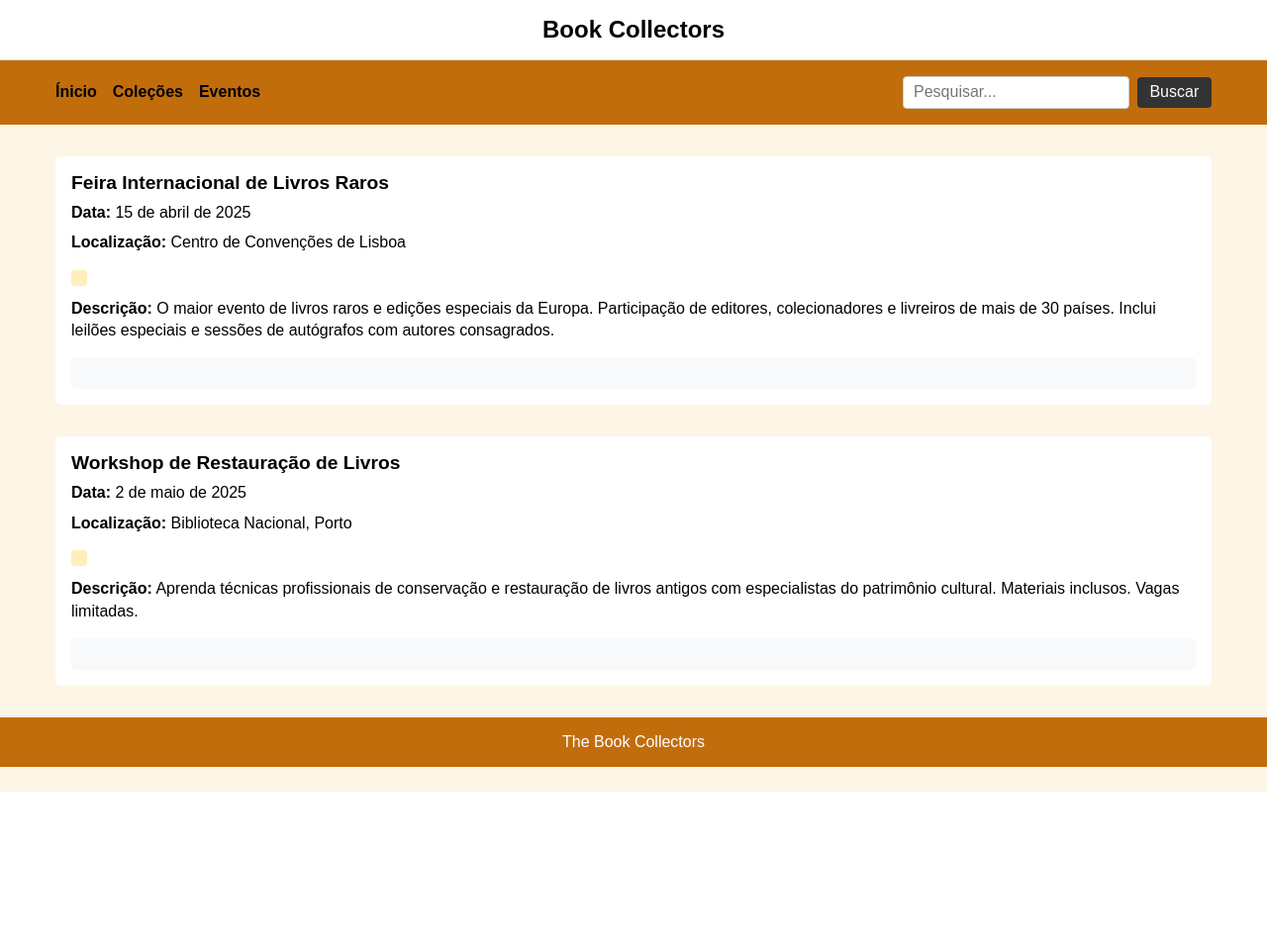
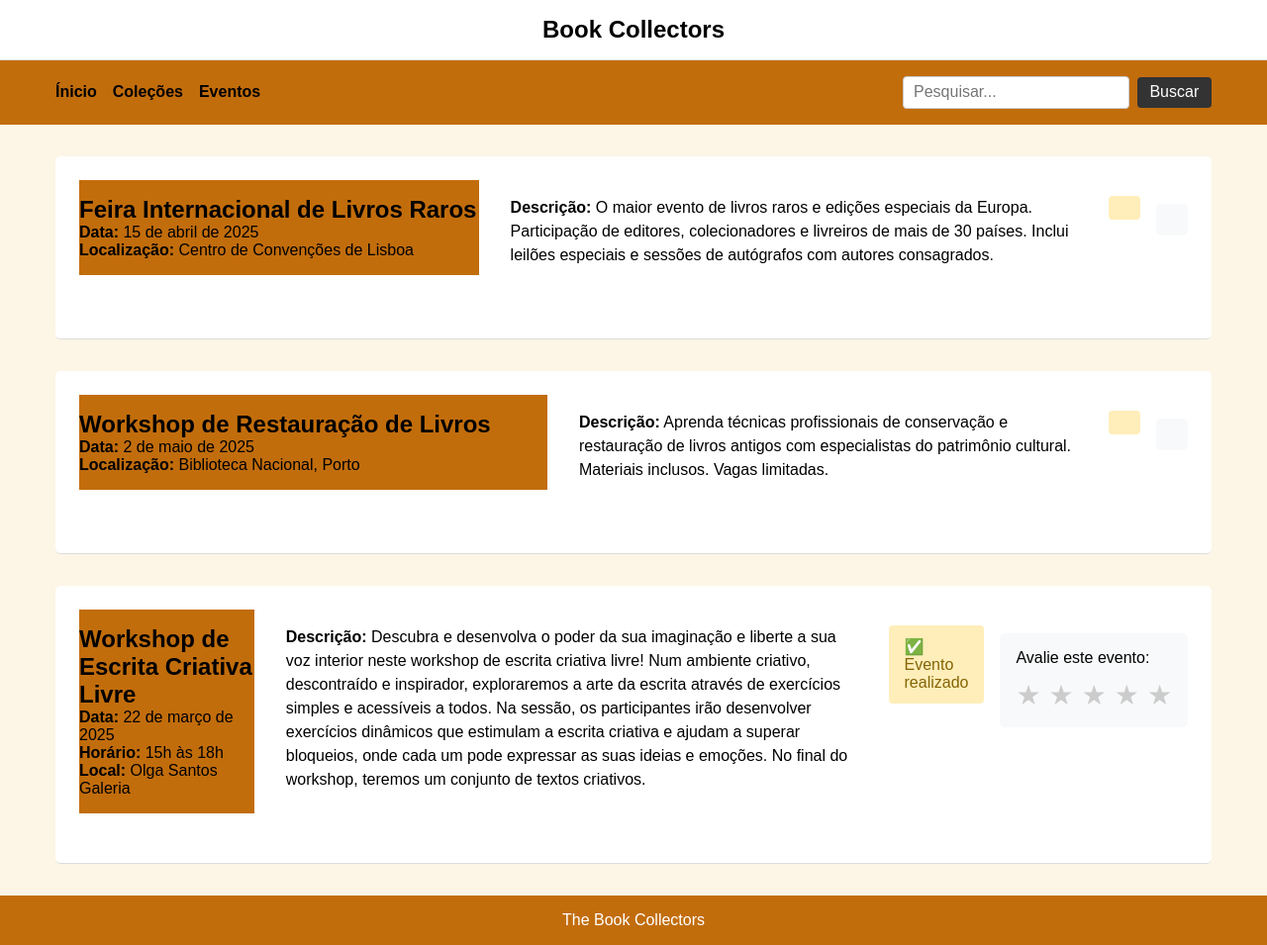
Before and after one commit to nicovicar/SINF1_2025-4, a PHP site: page /html/eventos.html in a window 1280 px wide. Shown: the whole page at 99% size. Before the commit the page ends 800 px from the top, so only its background shows below. Run offline with PHP 8.4, Linux system fonts and the light colour scheme.

Commit message:
eventos atualizado

```diff
--- a/css/styles.css
+++ b/css/styles.css
@@ -195,3 +195,52 @@
     text-align: center;
     padding: 1rem;
   }
+
+/* Design para a página de eventos */
+.eventos-page article.evento {
+  margin: 2rem auto;
+  padding: 1.5rem;
+  border-bottom: 1px solid #ddd;
+}
+
+.eventos-page .alerta-evento {
+  background-color: #ffeeba;
+  color: #856404;
+  padding: 0.75rem 1rem;
+  border-radius: 4px;
+  margin: 1rem 0;
+  display: inline-block;
+}
+
+.eventos-page .avaliacao {
+  margin-top: 1.5rem;
+  padding: 1rem;
+  background-color: #f8f9fa;
+  border-radius: 5px;
+}
+
+.eventos-page .estrelas {
+  display: flex;
+  gap: 0.5rem;
+  margin-top: 0.75rem;
+}
+
+.eventos-page .estrela {
+  cursor: pointer;
+  color: #ccc;
+  font-size: 1.75rem;
+  transition: color 0.2s;
+}
+
+.eventos-page .estrela:hover,
+.eventos-page .estrela.ativa {
+  color: #ffc107;
+}
+
+.bloco-lateral {
+  background-color: #c26d0c; /* Exemplo de cor de fundo laranja */
+  color: #000;              /* Cor do texto */
+  padding: 1rem;           /* Espaçamento interno (ajuste conforme desejar) */
+  margin-bottom: 1rem;     /* Espaçamento externo inferior (opcional) */
+  border-radius: 5px;      /* Borda arredondada (opcional) */
+}
--- a/html/PoppyWar.html
+++ b/html/PoppyWar.html
@@ -54,7 +54,7 @@
                 <ul>
                     <li><a href="index.html">Ínicio</a></li>
                     <li><a href="collections.html">Coleções</a></li>
-                    <li><a href="#eventos">Eventos</a></li>
+                    <li><a href="eventos.html">Eventos</a></li>
                 </ul>
             </nav>
 
--- a/html/eventos.html
+++ b/html/eventos.html
@@ -1,50 +1,51 @@
 <!DOCTYPE html>
 <html lang="pt">
-
 <head>
   <meta charset="UTF-8" />
   <meta name="viewport" content="width=device-width, initial-scale=1.0" />
   <title>The Book Collectors - Eventos</title>
   <link rel="stylesheet" href="../css/styles.css" />
+  <!-- O excerto de design específico para a página de eventos está no CSS, conforme solicitado -->
+</head>
 <style>
-        .alerta-evento {
-            background-color: #ffeeba;
-            color: #856404;
-            padding: 0.5rem;
-            border-radius: 4px;
-            margin: 0.5rem 0;
-            display: inline-block;
-        }
-
-        .avaliacao {
-            margin-top: 1rem;
+    /* Estilos específicos para a página de eventos */
+    .evento {
+      display: flex;
+      align-items: flex-start;
+      gap: 1rem;
+      margin: 2rem 0;
       padding: 1rem;
-            background-color: #f8f9fa;
+      background-color: #fff;
       border-radius: 5px;
     }
-
-        .estrelas {
-            display: flex;
-            gap: 0.5rem;
-            margin-top: 0.5rem;
+    .evento img {
+      width: 150px;
+      height: auto;
+      border-radius: 5px;
     }
-
-        .estrela {
-            cursor: pointer;
-            color: #ccc;
-            font-size: 1.5rem;
-            transition: color 0.2s;
+    .evento-info {
+      flex: 1;
     }
-
-        .estrela:hover,
-        .estrela.ativa {
-            color: #ffc107;
+    .evento-info h3 {
+      margin-bottom: 0.5rem;
+    }
+    .evento-info p {
+      margin-bottom: 0.5rem;
+      line-height: 1.4;
+    }
+    .rating-form {
+      margin-top: 1rem;
+    }
+    .rating-form label {
+      margin-right: 10px;
+    }
+    .alerta {
+      font-weight: bold;
+      color: #e66c08;
     }
   </style>
-</head>
-
-<body>
-    <!-- Nome da página na parte superior -->
+<body class="eventos-page">
+  <!-- Cabeçalho com o nome da página -->
   <div class="nome-pagina">
     <h1>Book Collectors</h1>
   </div>
@@ -59,7 +60,6 @@
           <li><a href="eventos.html">Eventos</a></li>
         </ul>
       </nav>
-
       <form class="search-bar" action="meu-buscar.html" method="GET">
         <input type="text" name="q" placeholder="Pesquisar..." aria-label="Pesquisar">
         <button type="submit">Buscar</button>
@@ -67,39 +67,67 @@
     </div>
   </header>
 
+  <!-- Conteúdo Principal -->
   <main>
-        <section class="bloco-lateral">
-            <div class="bloco-info">
-                <h3>Feira Internacional de Livros Raros</h3>
+    <article class="evento" data-event-date="2025-04-15">
+      <header>
+        <h2>Feira Internacional de Livros Raros</h2>
         <p><strong>Data:</strong> 15 de abril de 2025</p>
         <p><strong>Localização:</strong> Centro de Convenções de Lisboa</p>
+      </header>
+      <section>
+        <p><strong>Descrição:</strong> O maior evento de livros raros e edições especiais da Europa. Participação de editores, colecionadores e livreiros de mais de 30 países. Inclui leilões especiais e sessões de autógrafos com autores consagrados.</p>
+      </section>
+      <!-- Alerta para data próxima ou status do evento -->
       <div id="alerta-1" class="alerta-evento"></div>
-                <p><strong>Descrição:</strong>
-                    O maior evento de livros raros e edições especiais da Europa. Participação de editores,
-                    colecionadores e livreiros de mais de 30 países. Inclui leilões especiais e sessões
-                    de autógrafos com autores consagrados.
-                </p>
-                <div class="avaliacao" id="avaliacao-1">
-                    <!-- Sistema de avaliação será preenchido via JavaScript -->
-                </div>
-            </div>
-        </section>
+      <!-- Se o evento já ocorreu, o sistema permite a avaliação -->
+      <div id="avaliacao-1" class="avaliacao"></div>
+    </article>
 
-        <section class="bloco-lateral">
-            <div class="bloco-info">
-                <h3>Workshop de Restauração de Livros</h3>
+    <article class="evento" data-event-date="2025-05-02">
+      <header>
+        <h2>Workshop de Restauração de Livros</h2>
         <p><strong>Data:</strong> 2 de maio de 2025</p>
         <p><strong>Localização:</strong> Biblioteca Nacional, Porto</p>
+      </header>
+      <section>
+        <p><strong>Descrição:</strong> Aprenda técnicas profissionais de conservação e restauração de livros antigos com especialistas do patrimônio cultural. Materiais inclusos. Vagas limitadas.</p>
+      </section>
       <div id="alerta-2" class="alerta-evento"></div>
-                <p><strong>Descrição:</strong>
-                    Aprenda técnicas profissionais de conservação e restauração de livros antigos com
-                    especialistas do patrimônio cultural. Materiais inclusos. Vagas limitadas.
+      <div id="avaliacao-2" class="avaliacao"></div>
+    </article>
+
+    <article class="evento" data-event-date="2025-03-22">
+        <header>
+          <h2>Workshop de Escrita Criativa Livre</h2>
+          <p><strong>Data:</strong> 22 de março de 2025</p>
+          <p><strong>Horário:</strong> 15h às 18h</p>
+          <p><strong>Local:</strong> Olga Santos Galeria</p>
+        </header>
+        <section>
+          <p>
+            <strong>Descrição:</strong>
+            Descubra e desenvolva o poder da sua imaginação e liberte a sua voz interior neste workshop de escrita criativa livre!
+            Num ambiente criativo, descontraído e inspirador, exploraremos a arte da escrita através de exercícios simples e acessíveis a todos.
+            Na sessão, os participantes irão desenvolver exercícios dinâmicos que estimulam a escrita criativa e ajudam a superar bloqueios,
+            onde cada um pode expressar as suas ideias e emoções. No final do workshop, teremos um conjunto de textos criativos.
           </p>
-                <div class="avaliacao" id="avaliacao-2">
-                    <!-- Sistema de avaliação será preenchido via JavaScript -->
-                </div>
-            </div>
         </section>
+        <!-- Alerta para data próxima ou status do evento -->
+        <div id="alerta-3" class="alerta-evento"></div>
+        <!-- Se o evento já ocorreu, o sistema permite a avaliação -->
+        <div id="avaliacao-3" class="avaliacao"></div>
+      </article>
+      <!DOCTYPE html>
+<html lang="pt">
+<head>
+  <meta charset="UTF-8">
+  <title>Avaliação por Estrelas</title>
+</head>
+<body>
+</html>
+
+
   </main>
 
   <!-- Rodapé -->
@@ -107,61 +135,45 @@
     <p>The Book Collectors</p>
   </footer>
 
+  <!-- Script para alertas de data e sistema de avaliação -->
   <script>
-        // Função para verificar datas e mostrar alertas
-        function verificarDatas() {
-            const eventos = [
-                {
-                    id: 'alerta-1',
-                    data: new Date('2025-04-15'),
-                    elemento: document.getElementById('alerta-1')
-                },
-                {
-                    id: 'alerta-2',
-                    data: new Date('2025-05-02'),
-                    elemento: document.getElementById('alerta-2')
-                }
-            ]
+    function verificarEventos() {
+      const eventos = document.querySelectorAll('.evento');
+      const hoje = new Date();
 
       eventos.forEach(evento => {
-                const hoje = new Date()
-                const diffTime = evento.data - hoje
-                const diffDays = Math.ceil(diffTime / (1000 * 60 * 60 * 24))
+        const dataEvento = new Date(evento.getAttribute('data-event-date'));
+        const diffTime = dataEvento - hoje;
+        const diffDays = Math.ceil(diffTime / (1000 * 60 * 60 * 24));
+        const alerta = evento.querySelector('.alerta-evento');
+        const avaliacao = evento.querySelector('.avaliacao');
 
         if (diffDays > 0 && diffDays <= 7) {
-                    evento.elemento.innerHTML = `⚠️ Evento próximo! Faltam ${diffDays} dias`
+          alerta.innerHTML = `⚠️ Evento próximo! Faltam ${diffDays} dias`;
         } else if (diffDays <= 0) {
-                    evento.elemento.innerHTML = '✅ Evento realizado'
-                    criarSistemaAvaliacao(evento.id.replace('alerta', 'avaliacao'))
+          alerta.innerHTML = '✅ Evento realizado';
+          criarSistemaAvaliacao(avaliacao);
         }
-            })
+      });
     }
 
-        // Função para criar estrelas de avaliação
-        function criarSistemaAvaliacao(id) {
-            const container = document.getElementById(id)
+    function criarSistemaAvaliacao(container) {
       container.innerHTML = `
         <p>Avalie este evento:</p>
         <div class="estrelas">
-                    ${[1,2,3,4,5].map(i =>
-                        `<span class="estrela" data-rating="${i}">★</span>`
-                    ).join('')}
+          ${[1, 2, 3, 4, 5].map(i => `<span class="estrela" data-rating="${i}">★</span>`).join('')}
         </div>
-            `
-
-            // Adicionar interatividade às estrelas
+      `;
       container.querySelectorAll('.estrela').forEach(estrela => {
         estrela.addEventListener('click', function() {
-                    container.querySelectorAll('.estrela').forEach(e => e.classList.remove('ativa'))
-                    this.classList.add('ativa')
-                    // Aqui você pode adicionar lógica para enviar a avaliação
-                })
-            })
+          container.querySelectorAll('.estrela').forEach(e => e.classList.remove('ativa'));
+          this.classList.add('ativa');
+          // Lógica para enviar a avaliação pode ser implementada aqui
+        });
+      });
     }
 
-        // Executar quando a página carregar
-        window.onload = verificarDatas
+    window.onload = verificarEventos;
   </script>
 </body>
-
 </html>
--- a/html/index.html
+++ b/html/index.html
@@ -22,7 +22,7 @@
                 <ul>
                     <li><a href="index.html">Ínicio</a></li>
                     <li><a href="collections.html">Coleções</a></li>
-                    <li><a href="#eventos">Eventos</a></li>
+                    <li><a href="#eventos.html">Eventos</a></li>
                 </ul>
             </nav>
 
```
Lines whose indentation alone changed are shown as unchanged.
